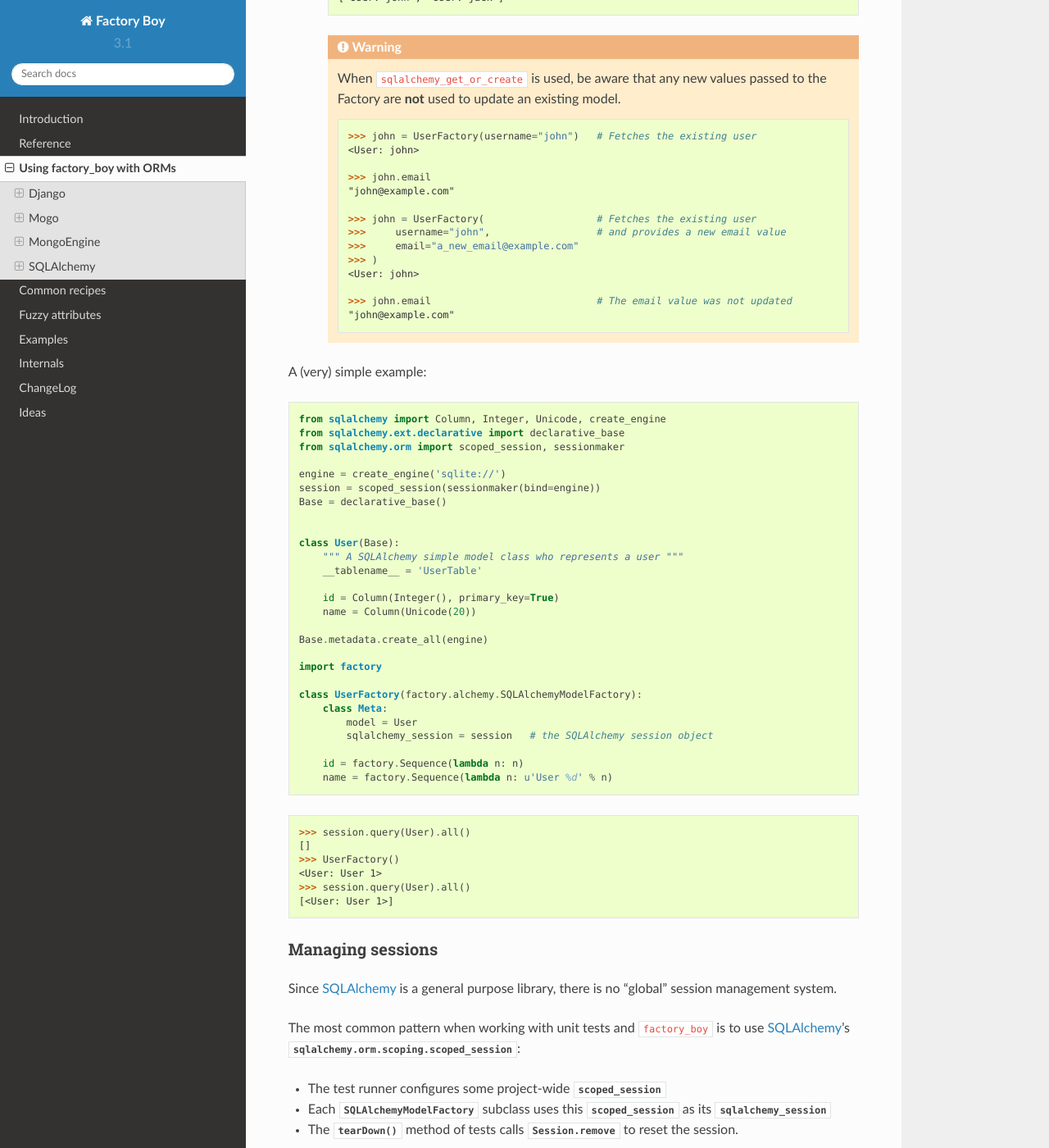
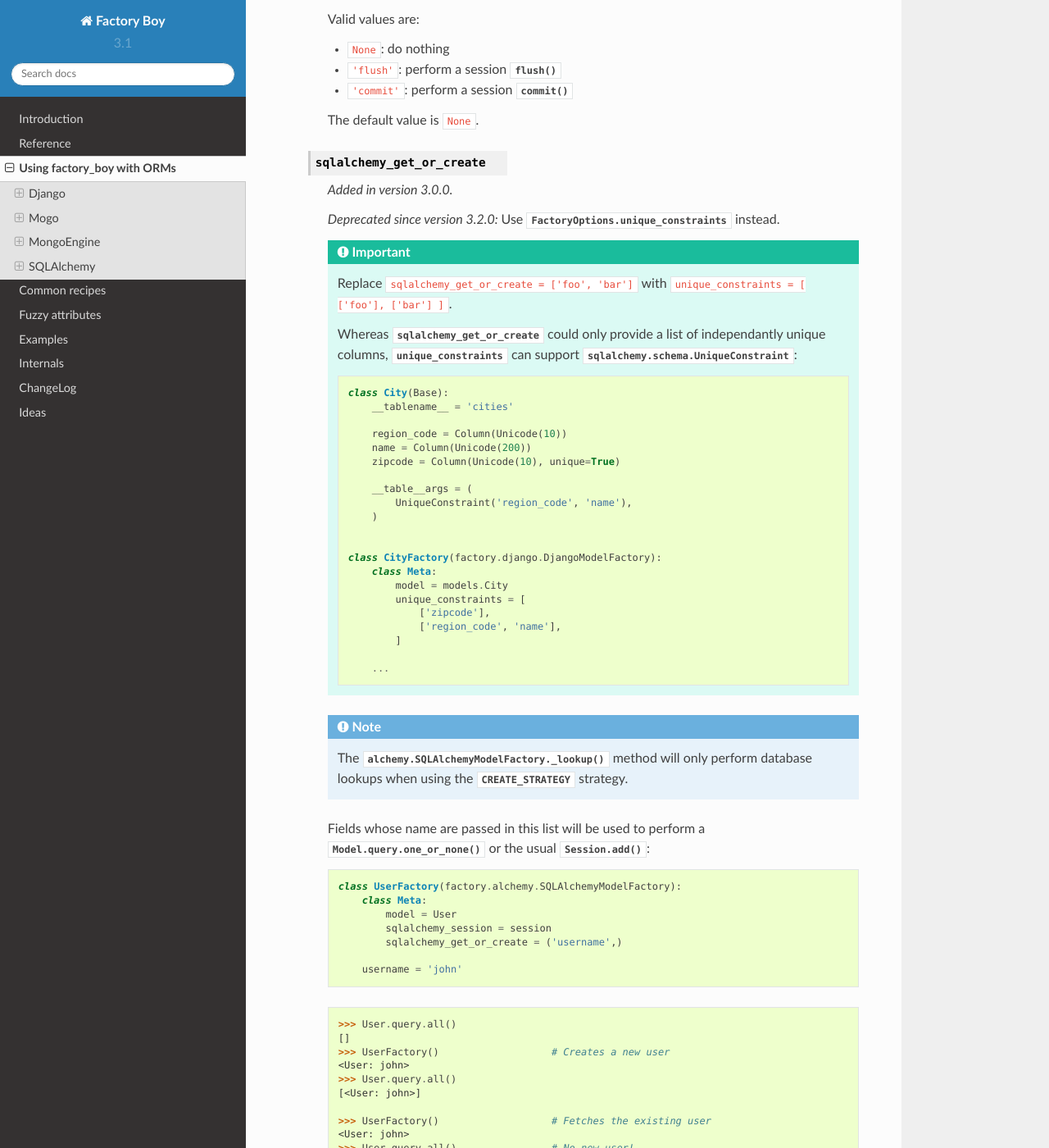
Before and after one commit to FactoryBoy/factory_boy, a Sphinx documentation site: the page built from docs/orms.rst, in a window 1280 px wide and 1400 px high, scrolled down 6897 px. Shown: the whole window at 82% size. Built offline with Sphinx 7.4.7 and the Read the Docs theme 2.0.0, drawn with Linux system fonts in a browser that asks for light colours; some of the changed text lies outside the part shown.

Commit message:
Replace *_get_or_create with unique_constraints.
This change deprecates django_get_or_create and
sqlalchemy_get_or_create; upgrade helpers are provided throught the
option renaming helpers.

Closes #241

The new `unique_constraints` feature is more powerful, but supports the
exact same cases; a specific case has been added to opt out of lookups
for `Factory.build()` and `Factory.stub()`.
Examples are provided for Django and SQLAlchemy unique constraint
declarations.

Closes #69

With the implementation of `unique_constraints` - and its lazy
declaration resolution algorithm, non-constrained declarations will only
be resolved once lookups have failed; this avoids creating orphan
objects.

Closes #781

The call-time parameters are now explicitly included in the lookup
algorithm; they no longer need to be kept attached to the factory class,
which leaked instances.

```diff
--- a/docs/orms.rst
+++ b/docs/orms.rst
@@ -37,6 +37,8 @@ All factories for a Django :class:`~django.db.models.Model` should use the
     * The :attr:`~factory.FactoryOptions.model` attribute also supports the ``'app.Model'``
       syntax
     * :func:`~factory.Factory.create()` uses :meth:`Model.objects.create() <django.db.models.query.QuerySet.create>`
+    * :func:`~factory.FactoryOptions.unique_constraints` uses a provided :meth:`Factory._lookup`
+      implementation, performin a :meth:`Model.objects.get() <django.db.models.query.QuerySet.get>` call
     * When using :class:`~factory.RelatedFactory` or :class:`~factory.PostGeneration`
       attributes, the base object will be :meth:`saved <django.db.models.Model.save>`
       once all post-generation hooks have run.
@@ -56,6 +58,43 @@ All factories for a Django :class:`~django.db.models.Model` should use the
     .. attribute:: django_get_or_create
 
         .. versionadded:: 2.4.0
+        .. deprecated:: 3.2.0
+
+           Use :attr:`FactoryOptions.unique_constraints` instead.
+
+        .. important::
+
+           Replace ``django_get_or_create = ['foo', 'bar']`` with ``unique_constraints = [ ['foo'], ['bar'] ]``.
+
+           Whereas :attr:`~django_get_or_create` could only provide a list
+           of independantly unique columns, :attr:`~FactoryOptions.unique_constraints`
+           can support :attr:`~django.db.models.Options.unique_together`:
+
+           .. code-block:: python
+
+                class City(models.Model):
+                    region = models.ForeignKey(Region)
+                    name = models.TextField()
+                    zipcode = models.TextField(unique=True)
+
+                    class Meta:
+                        unique_together = [
+                            ('region', 'name'),
+                        ]
+
+                class CityFactory(factory.django.DjangoModelFactory):
+                    class Meta:
+                        model = models.City
+                        unique_constraints = [
+                            ['zipcode'],
+                            ['region', 'name'],
+                        ]
+
+                    ...
+
+        .. note:: The :meth:`django.DjangoModelFactory._lookup` method will only
+                  perform database lookups when using the
+                  :data:`~factory.CREATE_STRATEGY` strategy.
 
         Fields whose name are passed in this list will be used to perform a
         :meth:`Model.objects.get_or_create() <django.db.models.query.QuerySet.get_or_create>`
@@ -347,6 +386,46 @@ To work, this class needs an `SQLAlchemy`_ session object affected to the :attr:
     .. attribute:: sqlalchemy_get_or_create
 
         .. versionadded:: 3.0.0
+        .. deprecated:: 3.2.0
+
+           Use :attr:`FactoryOptions.unique_constraints` instead.
+
+        .. important::
+
+           Replace ``sqlalchemy_get_or_create = ['foo', 'bar']`` with
+           ``unique_constraints = [ ['foo'], ['bar'] ]``.
+
+           Whereas :attr:`~sqlalchemy_get_or_create` could only provide a list
+           of independantly unique columns, :attr:`~FactoryOptions.unique_constraints`
+           can support :class:`sqlalchemy.schema.UniqueConstraint`:
+
+           .. code-block:: python
+
+                class City(Base):
+                    __tablename__ = 'cities'
+
+                    region_code = Column(Unicode(10))
+                    name = Column(Unicode(200))
+                    zipcode = Column(Unicode(10), unique=True)
+
+                    __table__args = (
+                        UniqueConstraint('region_code', 'name'),
+                    )
+
+
+                class CityFactory(factory.django.DjangoModelFactory):
+                    class Meta:
+                        model = models.City
+                        unique_constraints = [
+                            ['zipcode'],
+                            ['region_code', 'name'],
+                        ]
+
+                    ...
+
+        .. note:: The :meth:`alchemy.SQLAlchemyModelFactory._lookup` method will only
+                  perform database lookups when using the
+                  :data:`~factory.CREATE_STRATEGY` strategy.
 
         Fields whose name are passed in this list will be used to perform a
         :meth:`Model.query.one_or_none() <sqlalchemy.orm.query.Query.one_or_none>`
```
Also changed, not shown: docs/changelog.rst (+27 -1 lines), docs/reference.rst (+25 -0 lines), 5 other files.
